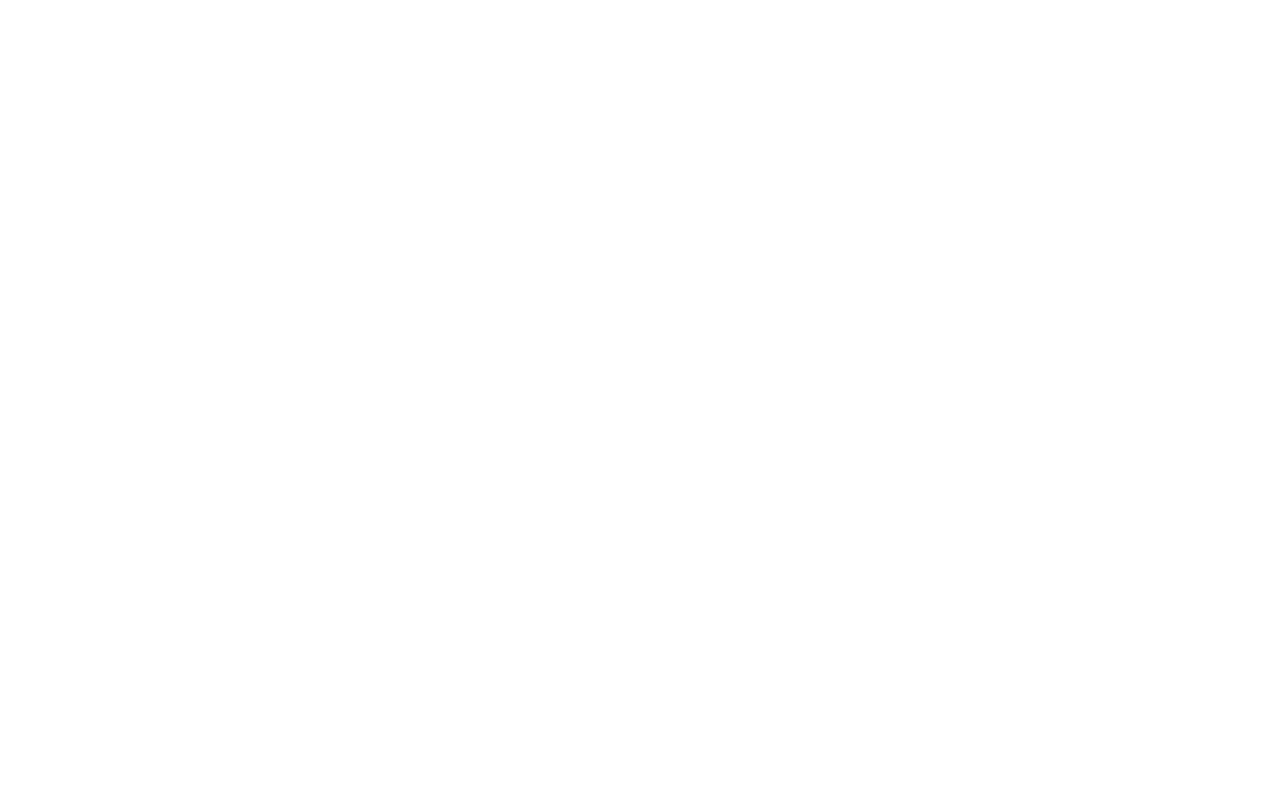
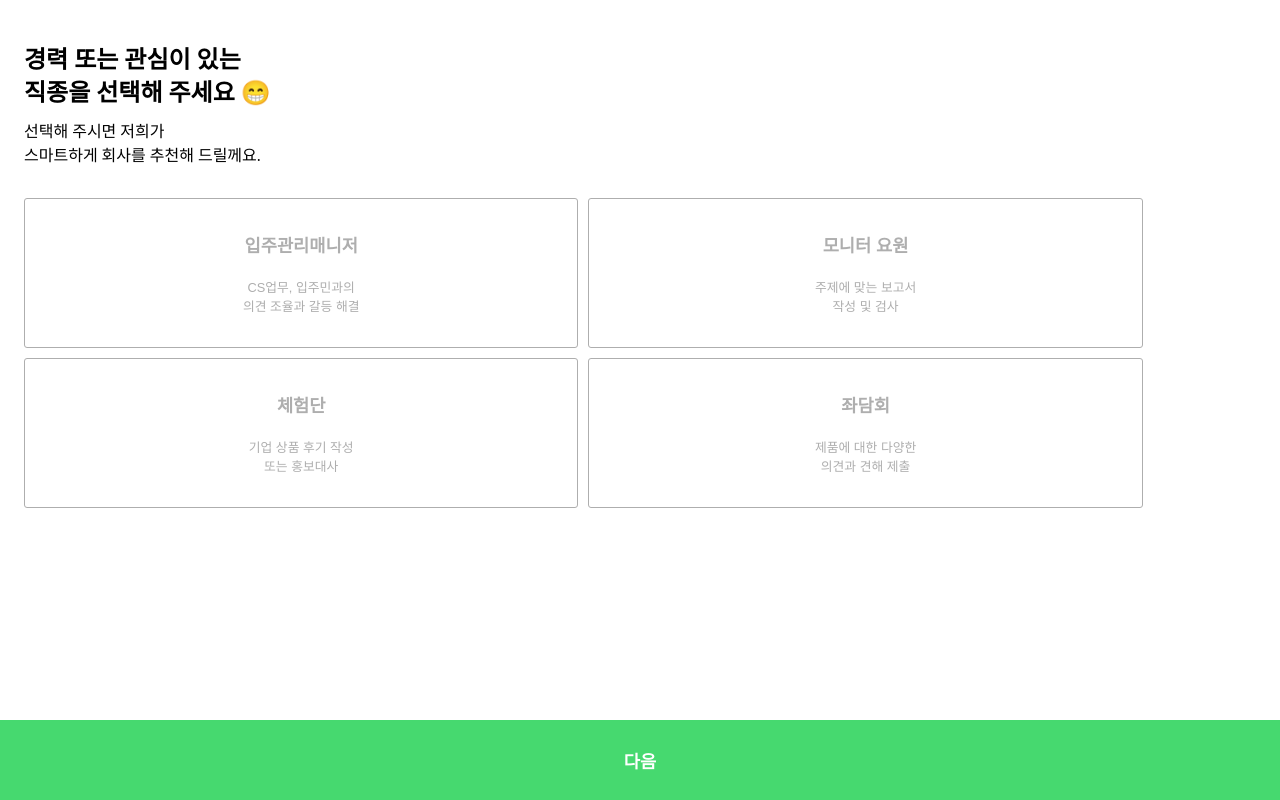
Before and after one commit to winter-soft/dku-capstone-ce-client, a React (Create React App) app: page /signupMajor in a window 1280 px wide. Before the commit this address had no page. Built offline with nearby package versions, Linux system fonts and the light colour scheme; a web font is replaced by a local one.

Commit message:
feat(#5): 회원가입2 페이지 퍼블리싱 개발

```diff
--- a/src/App.css
+++ b/src/App.css
@@ -26,6 +26,12 @@
     font-style: normal;
 }
 
+html,
+body,
+#root {
+    height: 100%;
+}
+
 .App {
     width: 100%;
     height: 100%;
@@ -44,10 +50,13 @@
     background-color: var(--color-naver);
 }
 
-html,
-body,
-#root {
-    height: 100%;
+.description {
+    margin-top: 20px;
+}
+
+.topSmallTxt {
+    margin-top: 10px;
+    line-height: 24px;
 }
 
 button {
@@ -84,6 +93,14 @@
     font-size: 1.5rem;
 }
 
+.sTxt {
+    font-size: 1rem;
+}
+
+.xsTxt {
+    font-size: 0.9rem;
+}
+
 .boldTxt {
     font-weight: bolder;
 }
--- a/src/components/BottomNextButton.js
+++ b/src/components/BottomNextButton.js
@@ -1,9 +1,12 @@
 import React from "react";
+import {Link} from "react-router-dom";
 
-const BottomNextButton = ({text}) => {
+const BottomNextButton = ({text, linkTo}) => {
   return (
     <div>
-      <button className="bottomNextBtn">{text}</button>
+      <Link to={linkTo}>
+        <button className="bottomNextBtn">{text}</button>
+      </Link>
     </div>
   );
 }
--- /dev/null
+++ b/src/components/TopSmallText.js
@@ -0,0 +1,11 @@
+import React from "react";
+
+const TopText = ({text}) => {
+  return (
+    <div className="topSmallTxt sTxt">
+      {text}
+    </div>
+  );
+}
+
+export default TopText;
--- /dev/null
+++ b/src/components/signup/MajorButton.js
@@ -0,0 +1,14 @@
+import React from "react";
+
+const MajorButton = ({title, content}) => {
+  return (
+    <div className="majorBtns">
+      <button className="majorBtn">
+        {title}
+        <span>{content}</span>
+      </button>
+    </div>
+  );
+}
+
+export default MajorButton;
--- /dev/null
+++ b/src/components/signup/MajorButtons.js
@@ -0,0 +1,15 @@
+import React from "react";
+import MajorButton from "./MajorButton";
+
+const MajorButtons = () => {
+  return (
+    <div className="majorBtnBox">
+      <MajorButton title={"입주관리매니저"} content={["CS업무, 입주민과의", <br/>, "의견 조율과 갈등 해결"]}></MajorButton>
+      <MajorButton title={"모니터 요원"} content={["주제에 맞는 보고서", <br/>, "작성 및 검사"]}></MajorButton>
+      <MajorButton title={"체험단"} content={["기업 상품 후기 작성", <br/>, "또는 홍보대사"]}></MajorButton>
+      <MajorButton title={"좌담회"} content={["제품에 대한 다양한 ", <br/>, "의견과 견해 제출"]}></MajorButton>
+    </div>
+  );
+}
+
+export default MajorButtons;
--- a/src/css/Signup.css
+++ b/src/css/Signup.css
@@ -82,3 +82,40 @@
 .mgRight4 {
     margin-right: 4%;
 }
+
+.majorBtnBox {
+    margin-top: 20px;
+}
+
+.majorBtns {
+    width: 45%;
+    display: inline-block;
+    margin-right: 10px;
+}
+
+.majorBtn {
+    display: inline-block;
+    background-color: var(--color-white);
+    border: 1px solid var(--color-gray);
+    color: var(--color-gray);
+    height: 150px;
+    border-radius: 3px;
+    text-align: center;
+    width: 100%;
+    margin-top: 10px;
+    box-sizing: border-box;
+    padding: 30px 10px;
+}
+
+.majorBtn:active, .majorBtn:focus {
+    border: 1px solid var(--color-primary);
+    color: var(--color-black);
+}
+
+
+.majorBtn span {
+    display: block;
+    margin-top: 20px;
+    font-size: 0.8rem;
+    font-weight: normal;
+}
--- a/src/index.js
+++ b/src/index.js
@@ -5,7 +5,8 @@
 import reportWebVitals from './reportWebVitals';
 import Login from "./pages/Login";
 import {BrowserRouter, Route, Routes} from "react-router-dom";
-import SignUpInfo from "./pages/SignUpInfo";
+import SignupInfo from "./pages/SignupInfo";
+import SignupMajor from "./pages/SignupMajor";
 
 const root = ReactDOM.createRoot(document.getElementById("root"));
 root.render(
@@ -13,7 +14,8 @@
     <Routes>
       <Route path="/" element={<App/>}></Route>
       <Route path="login" element={<Login/>}></Route>
-      <Route path="signupInfo" element={<SignUpInfo/>}></Route>
+      <Route path="signupInfo" element={<SignupInfo/>}></Route>
+      <Route path="signupMajor" element={<SignupMajor/>}></Route>
     </Routes>
   </BrowserRouter>
 );
--- a/src/pages/SignUpInfo.js
+++ b/src/pages/SignupInfo.js
@@ -4,14 +4,14 @@
 import SignupForm from "../components/signup/SignupForm";
 import TopText from "../components/TopText";
 
-const SignUpInfo = () => {
+const SignupInfo = () => {
   return (
     <div className="App signup">
       <TopText text={["문자인증 1번만 하면", <br/>, "가입이 완료돼요!"]}></TopText>
       <SignupForm/>
-      <BottomNextButton text="다음"></BottomNextButton>
+      <BottomNextButton text="다음" linkTo="/signupMajor"></BottomNextButton>
     </div>
   );
 };
 
-export default SignUpInfo;
+export default SignupInfo;
--- /dev/null
+++ b/src/pages/SignupMajor.js
@@ -0,0 +1,19 @@
+import React from "react";
+import '../css/Signup.css';
+import BottomNextButton from "../components/BottomNextButton";
+import TopText from "../components/TopText";
+import TopSmallText from "../components/TopSmallText";
+import MajorButtons from "../components/signup/MajorButtons";
+
+const SignupMajor = () => {
+  return (
+    <div className="App signup">
+      <TopText text={["경력 또는 관심이 있는", <br/>, "직종을 선택해 주세요 😁"]}></TopText>
+      <TopSmallText text={["선택해 주시면 저희가", <br/>, "스마트하게 회사를 추천해 드릴께요."]}></TopSmallText>
+      <MajorButtons/>
+      <BottomNextButton text="다음" linkTo="/signupMajor"></BottomNextButton>
+    </div>
+  );
+};
+
+export default SignupMajor;
```
